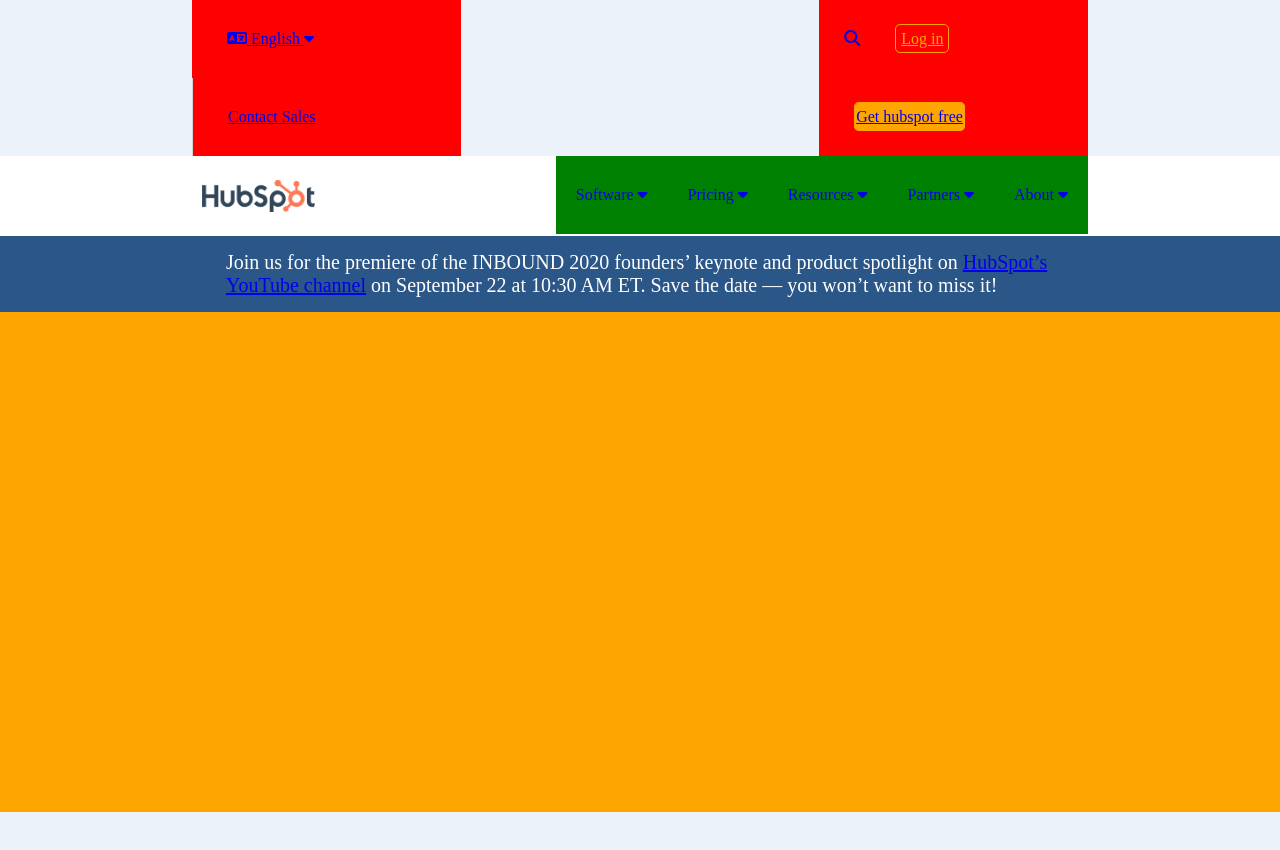
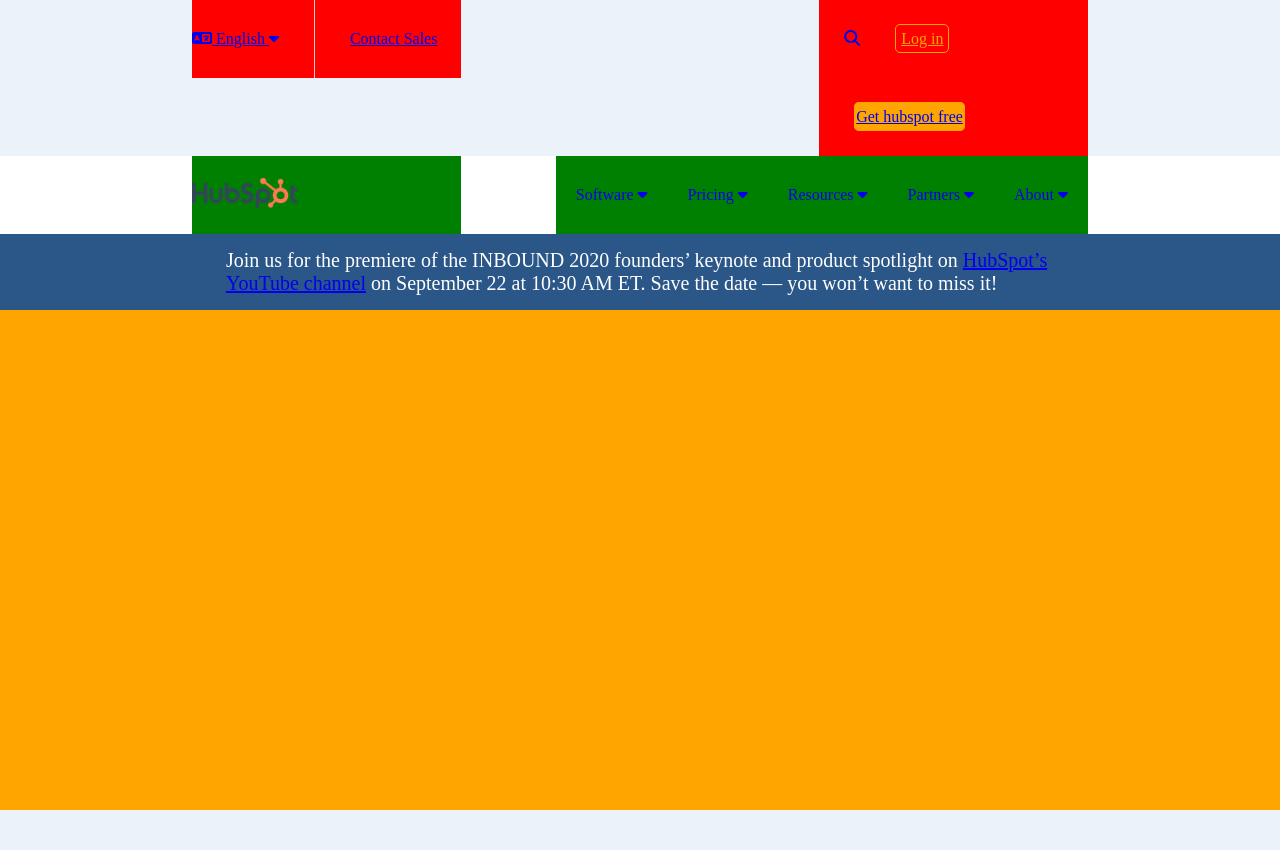
Before and after one commit to SavignanoFrancesco/htmlcss-hubspot, a plain HTML site: page index.html in a window 1280 px wide. Shown: the top 850 px of the page. Drawn offline with Linux system fonts and the light colour scheme.

Commit message:
Aggiustato il header-logo utilizzando il padding invece che position

```diff
--- a/css/style.css
+++ b/css/style.css
@@ -23,13 +23,11 @@
 
 .fixed-header{
     width: 100%;
-    /* height: 100px; */
     background-color: #ecf2f9;
 }
 
 .left-hf{
     width: 30%;
-    /* height: 100px; */
     float: left;
     background-color: red;
 }
@@ -37,11 +35,13 @@
 .language{
     float: left;
     padding: 30px 35px;
+    padding-left: 0;
 }
 
 .contact-sales{
     float: left;
     padding: 30px 35px;
+    padding-right: 0;
     border-left: 1px solid lightgrey;
 }
 
@@ -100,13 +100,10 @@
 
 .header1{
     width: 100%;
-    height: 80px;
 }
 
 .h1{
     width: 100%;
-    height: 80px;
-    position: relative;
 }
 
 .h1::after{
@@ -117,17 +114,14 @@
 
 .left-logo{
     width: 30%;
+    padding:22px 0;
     float: left;
     background-color: green;
 }
 
 .left-logo img{
     max-width: 40%;
-    height: 40%;
-    position: absolute;
-    transform: translate(0%, -50%);
-    top: 50%;
-    left: 10px;
+    height: 30px;
 }
 
 .right-menu{
@@ -151,7 +145,6 @@
     width: 100%;
     padding: 15px 0;
     padding-left: 40px;
-    /* text-align: center; */
     font-size: 20px;
     color: white;
     background-color: #2b5688;
```
Also changed, not shown: img/main1.svg (added).
